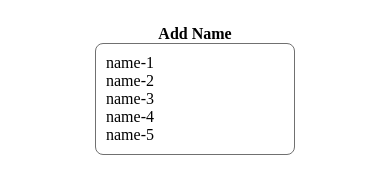
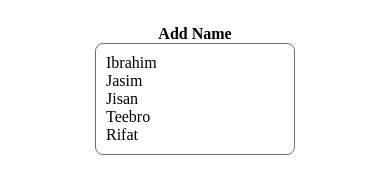
Before and after one commit to zahidul-islam-144/wpxpo-interview, a React (Create React App) app: page / in a window 390 px wide. Shown: the top 169 px of the page. Built offline with nearby package versions, Linux system fonts and the light colour scheme.

Commit message:
name_block_mobile-updated

```diff
--- a/src/components/Spinner.jsx
+++ b/src/components/Spinner.jsx
@@ -60,9 +60,9 @@ const Spinner = () => {
       <div className="name_block_mobile">
         <h4>Add Name</h4>
         <div className="names">
-          {[...Array(5)].map((name, i) => (
-            <p>name-{i + 1}</p>
-          ))}
+            {winnerNames2.map((name, i) => (
+              <p>{name?.winner}</p>
+            ))}
         </div>
       </div>
 
```
